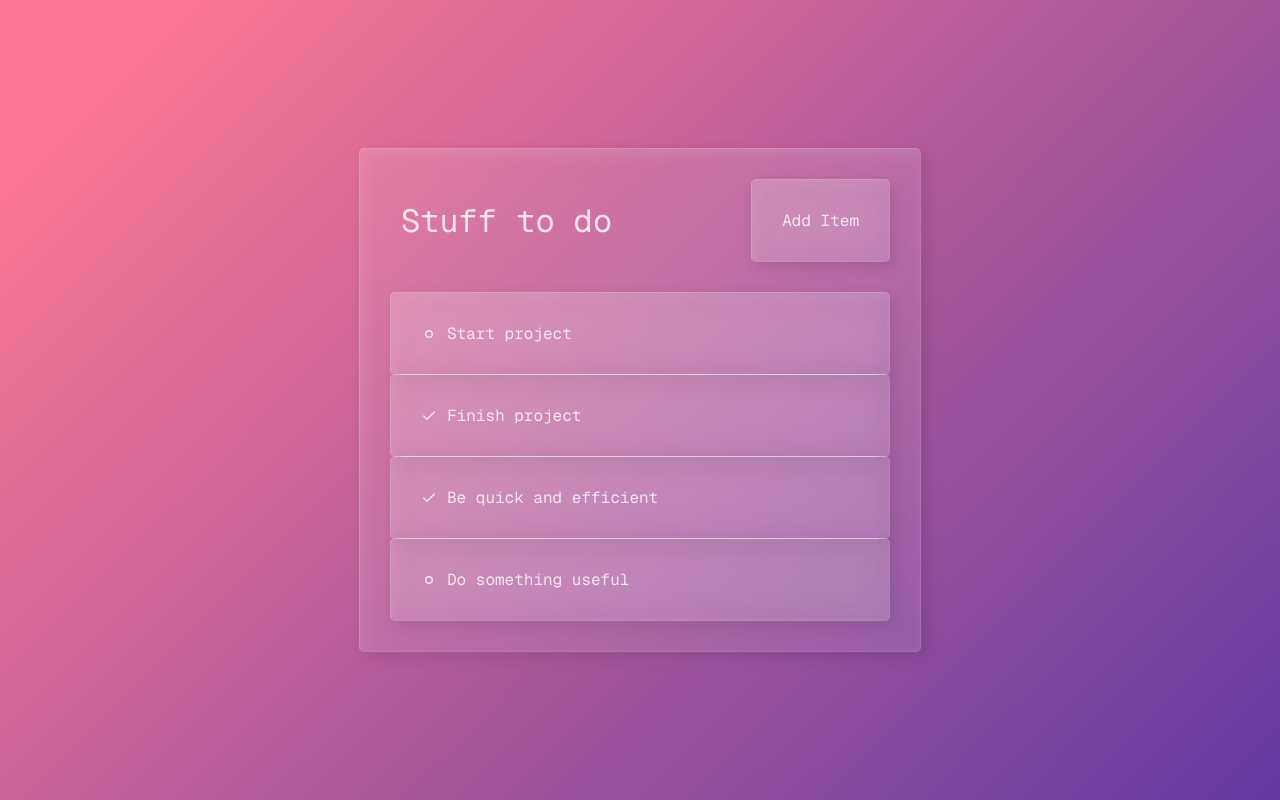
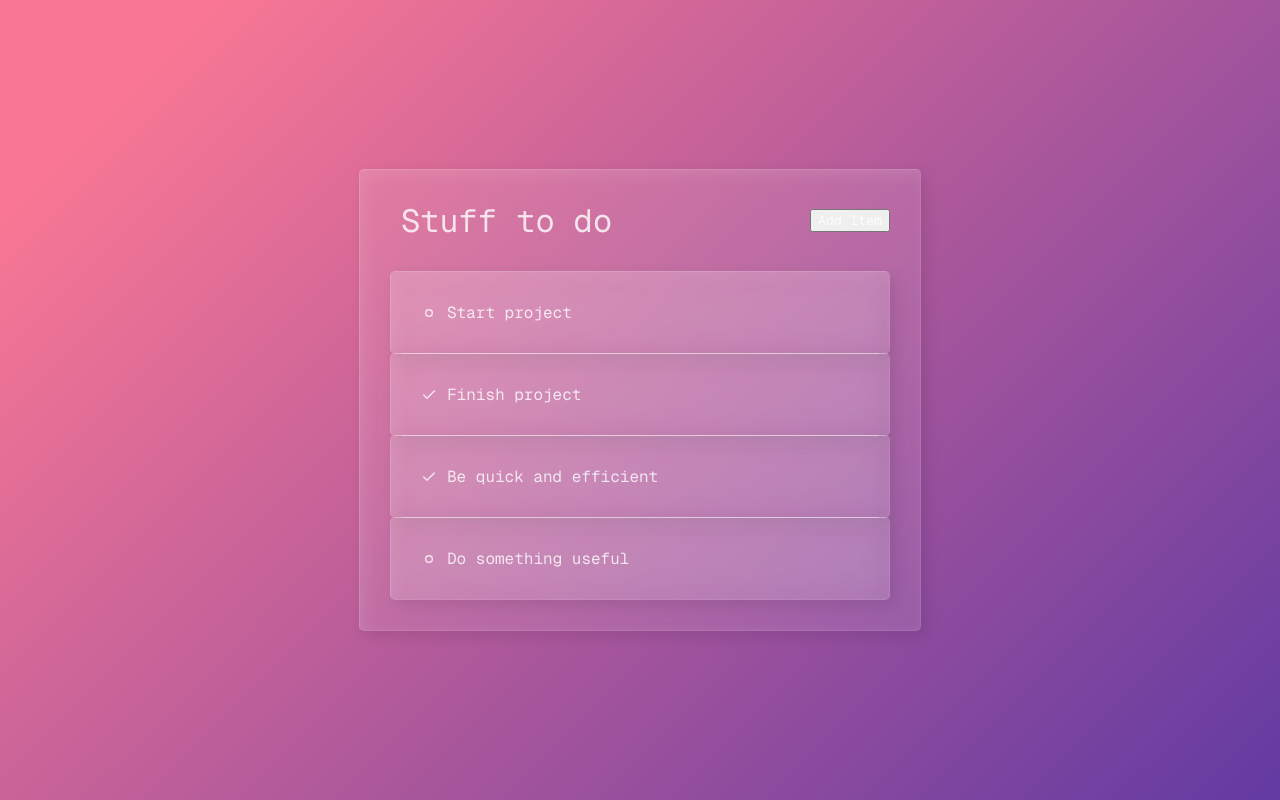
Before and after one commit to coding-z/Timely, a Next.js app: page / in a window 1280 px wide. Built offline with nearby package versions, Linux system fonts and the light colour scheme.

Commit message:
Update button types

```diff
--- a/components/button.tsx
+++ b/components/button.tsx
@@ -3,12 +3,13 @@
 import React from "react";
 import Glass from "./glass";
 
-export default function Button({ children }: { children: React.ReactNode }) {
+export default function Button({ children, ...props }: { children: React.ReactNode; props?: React.DetailedHTMLProps<React.ButtonHTMLAttributes<HTMLButtonElement>, HTMLButtonElement>; }) {
   return (
     <>
-      <div className="root">
+      {/* <div className="root">
         <Glass variant="secondary">{children}</Glass>
-      </div>
+      </div> */}
+      <button {...props}>{children}</button>
       <style jsx>{`
         div.root {
           transition-property: transform;
```
